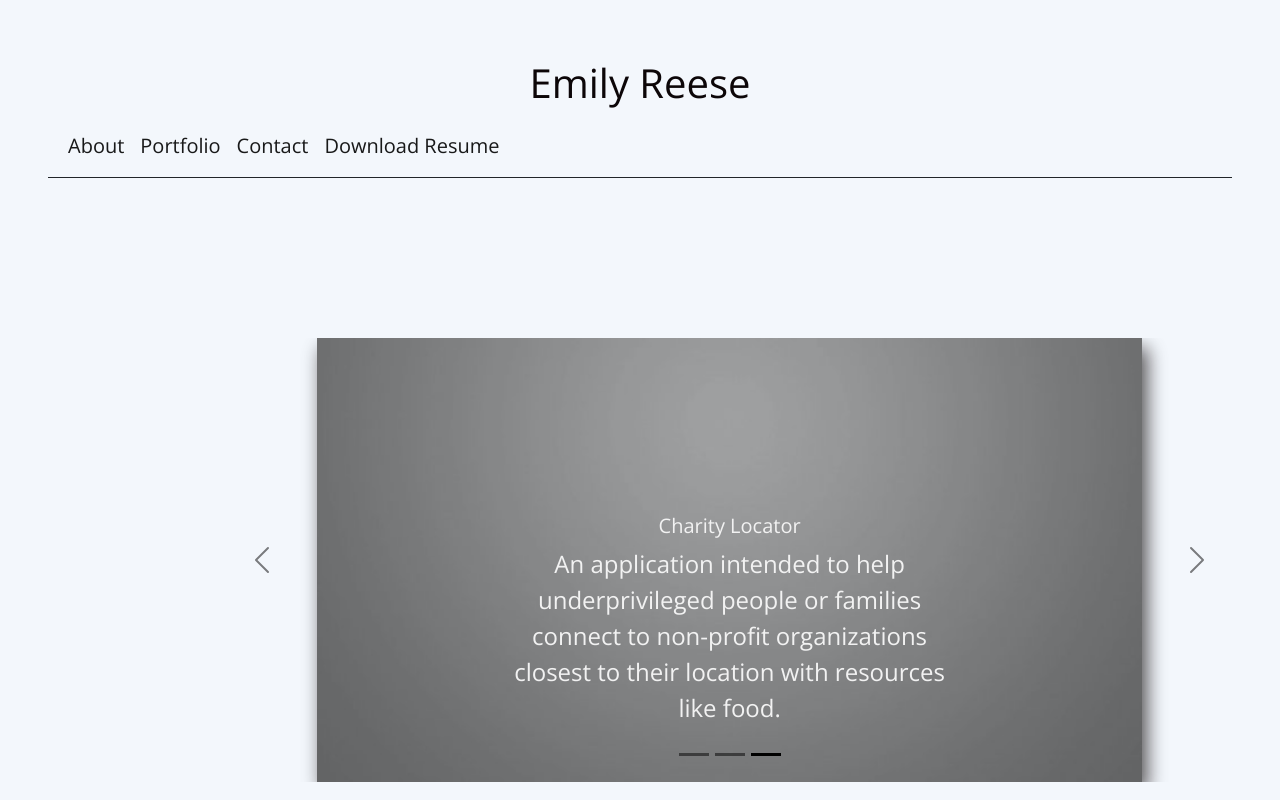
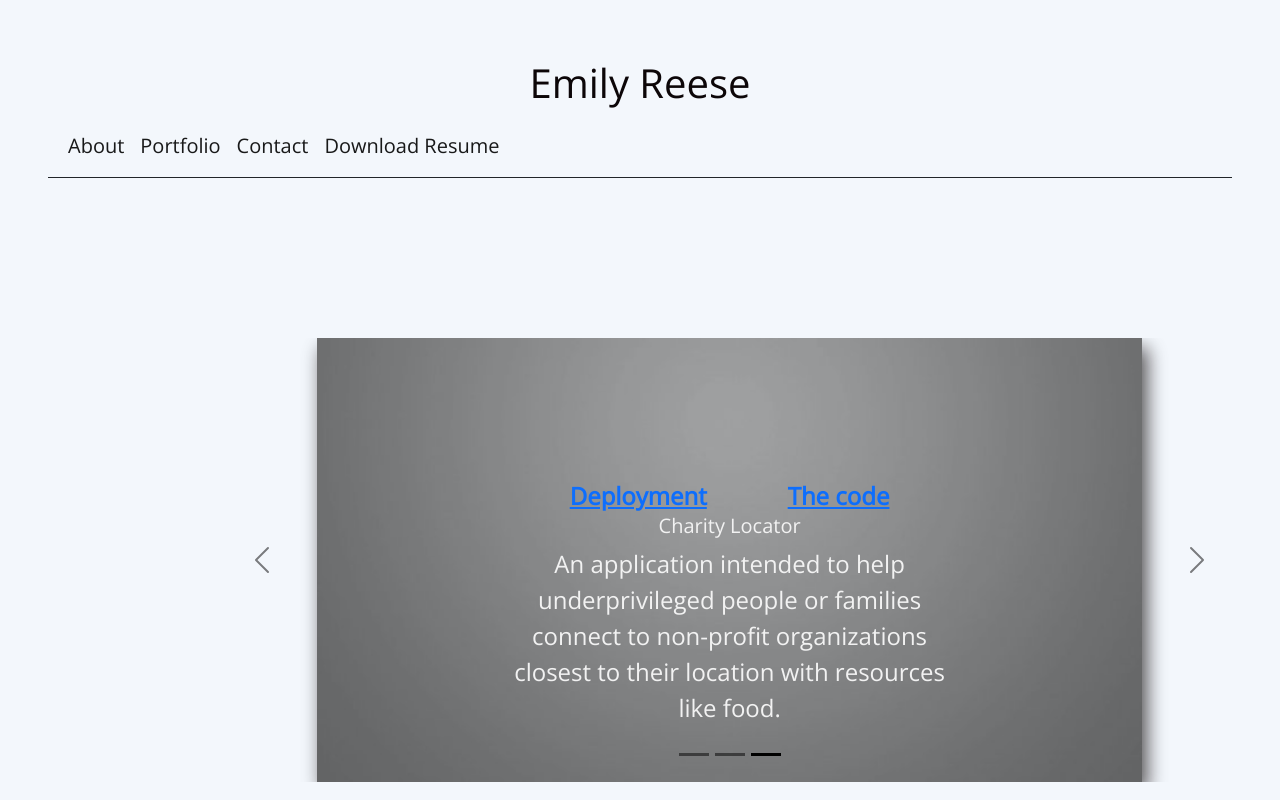
Before and after one commit to EmiReese/portfolio2, a React (Create React App) app: page /portfolio2/portfolio in a window 1280 px wide. Both pictures are taken after a click on the button 765 px from the left and 754 px from the top of the page. Built offline with nearby package versions, Linux system fonts and the light colour scheme.

Commit message:
I added the deployment and code links to each project in my portfolio section.

```diff
--- a/src/components/ContactInfo.js
+++ b/src/components/ContactInfo.js
@@ -9,7 +9,7 @@ return (
     <section class="mb-4">
     <h2 class="h1-responsive font-weight-bold text-center my-4">Contact Me</h2>
 
-    <p class="text-center w-responsive mx-auto mb-5">Do you have any questions? Please do not hesitate to contact me directly at (678) 978 9459 or emilyreese.ga@gmail.com.</p>
+    <p class="text-center w-responsive mx-auto mb-5">Do you have any questions? Please do not hesitate to contact me directly at <span className="phoneNum">(678) 978 9459</span> or <span className="currentEmail">emilyreese.ga@gmail.com</span>.</p>
 
     <div class="row form">
 
--- a/src/components/carPortfolio.js
+++ b/src/components/carPortfolio.js
@@ -9,20 +9,24 @@ function DarkVariantExample() {
              className=" h-100 w-100 "
             title= "Virtual Pets"
             src={ grey }
-            alt="A girl with a white dog"
+            alt="A grey background"
         />
         <Carousel.Caption className='carouselCaption'>
+        <a href="https://virtualpets1234.herokuapp.com/" className="portfolioDeployLink">Deployment</a>
+        <a href="https://github.com/CSanchez486/Virtual_Pet" className="portfolioCodeLink">The code</a>
           <h5>Virtual Pets</h5>
           <p>Virtual Pets is a web-based app that allows for pet parents to make telehealth consultation appointments with Veterinarians. </p>
+
         </Carousel.Caption>
       </Carousel.Item>
       <Carousel.Item className="h-75 w-75 carouselItem">
         <img
           className="d-block h-100 w-100"
           src={grey}
-          alt="Second slide"
+          alt="a grey background"
         />
         <Carousel.Caption className='carouselCaption'>
+        <a href="https://github.com/EmiReese/HandyCart" className="portfolioCodeLink">The code</a>
           <h5>HandyCart</h5>
           <p>This is a retail purchasing application leveraging contact list technology and financial budget parameters.</p>
         </Carousel.Caption>
@@ -31,9 +35,11 @@ function DarkVariantExample() {
         <img
           className="d-block h-100 w-100"
           src={grey}
-          alt="Third slide"
+          alt="a grey background"
         />
         <Carousel.Caption className='carouselCaption'>
+        <a href="https://cheez0id.github.io/Charity-Locator-Project-P1G7/" className="portfolioDeployLink">Deployment</a>
+        <a href="https://github.com/Cheez0id/Charity-Locator-Project-P1G7" className="portfolioCodeLink">The code</a>
           <h5>Charity Locator</h5>
           <p>
           An application intended to help underprivileged people or families connect to non-profit organizations closest to their location with resources like food.
--- a/src/stylesheets/carPortfolio.css
+++ b/src/stylesheets/carPortfolio.css
@@ -29,3 +29,17 @@
 .carouselCaption h5 {
   color: #f2f2f2;
 }
+
+.portfolioDeployLink {
+  margin: 5%;
+  padding: 2%;
+  font-size: 1.5rem;
+  font-weight: bold;
+}
+
+.portfolioCodeLink {
+  margin: 5%;
+  padding: 2%;
+  font-size: 1.5rem;
+  font-weight: bold;
+}
--- a/src/stylesheets/contactInfo.css
+++ b/src/stylesheets/contactInfo.css
@@ -24,3 +24,10 @@
   border-radius: 5px;
   color: white;
 }
+
+.phoneNum {
+  text-decoration: underline;
+}
+.currentEmail {
+  text-decoration: underline;
+}
```
